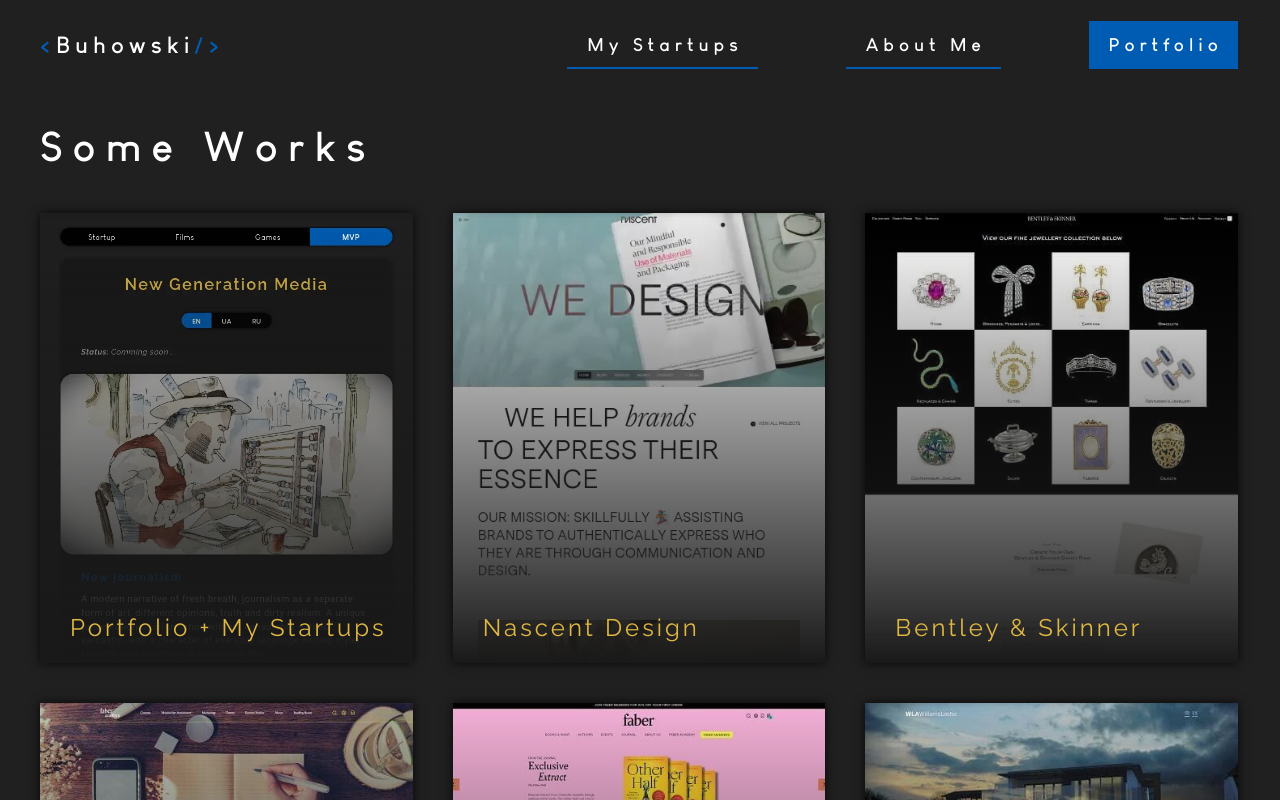
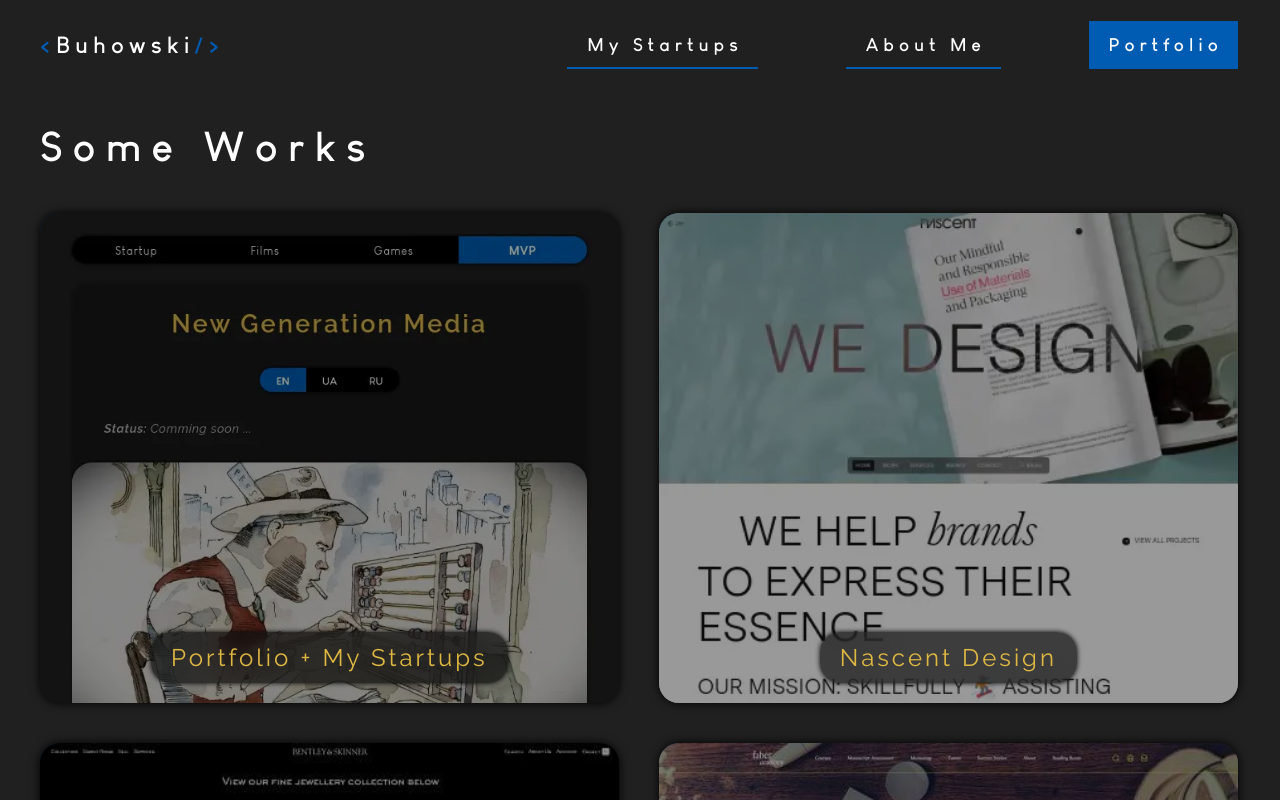
Before and after one commit to buhowski/react-typescript, a React (Create React App) app: page /projects in a window 1280 px wide. Built offline with nearby package versions, Linux system fonts and the light colour scheme.

Commit message:
redesign projects page

```diff
--- a/src/components/PopupContacts.tsx
+++ b/src/components/PopupContacts.tsx
@@ -8,20 +8,23 @@ const dataContacts = [
 		url: urlTelegram,
 		linkTitle: 'Write To Me',
 	},
+
 	{
-		name: 'Email: ',
-		url: urlEmail,
-		linkTitle: 'a.tsiomakh@gmail.com',
+		name: 'Instagram: ',
+		url: urlInstagram,
+		linkTitle: 'buhowski',
 	},
+
 	{
 		name: 'LinkedIn: ',
 		url: urlLinkedIn,
 		linkTitle: 'Olexander Tsiomakh',
 	},
+
 	{
-		name: 'Instagram: ',
-		url: urlInstagram,
-		linkTitle: 'buhowski',
+		name: 'Email: ',
+		url: urlEmail,
+		linkTitle: 'a.tsiomakh@gmail.com',
 	},
 ];
 
--- a/src/pages/projects/Projects.scss
+++ b/src/pages/projects/Projects.scss
@@ -14,17 +14,13 @@
 	position: relative;
 	z-index: 0;
 	width: calc(100% / 3 - 80px / 3);
-	height: 450px;
+	height: 490px;
 	flex-shrink: 0;
 	margin-right: 40px;
 	margin-bottom: 40px;
 
-	@include tablet {
+	@include tabletBig {
 		width: calc(100% / 2 - 20px);
-
-		&:nth-child(2n) {
-			margin-right: 0;
-		}
 	}
 
 	@include tabletSmall {
@@ -35,7 +31,7 @@
 	&:nth-child(3n) {
 		margin-right: 0;
 
-		@include tablet {
+		@include tabletBig {
 			margin-right: 40px;
 		}
 
@@ -44,14 +40,20 @@
 		}
 	}
 
+	&:nth-child(2n) {
+		@include tabletBig {
+			margin-right: 0;
+		}
+	}
+
 	&:hover {
 		> .project__before {
-			transform: translate(18px, 8px);
+			transform: translate(20px, 10px);
 			height: 100%;
 			width: 100%;
 
 			@include mobile {
-				transform: translate(15px, 5px);
+				transform: translate(0, 15px);
 			}
 		}
 
@@ -59,15 +61,30 @@
 			box-shadow: 10px 10px 10px rgba($color: $black, $alpha: 0.8);
 			animation-play-state: running;
 			transform: translateY(-10px);
+
+			&::before {
+				backdrop-filter: brightness(0.8);
+			}
+
+			@include mobile {
+				box-shadow: 0 10px 10px rgba($color: $black, $alpha: 0.8);
+			}
 		}
 
-		.project-name span {
-			animation: LowLine 0.4s infinite;
+		.project-name {
+			min-width: calc(100% - 40px);
+
+			@include mobile {
+				min-width: calc(100% - 20px);
+			}
+
+			span {
+				animation: LowLine 0.4s infinite;
+			}
 		}
 
 		.project__skills {
-			transform: translateY(0) translateZ(2px);
-			z-index: 3;
+			opacity: 1;
 		}
 	}
 
@@ -80,52 +97,68 @@
 		height: calc(100% - 5px);
 		background: $blue-main;
 		transition: 0.3s ease 0.2s;
+		border-radius: 20px;
 	}
 
 	&__bg {
 		position: relative;
 		z-index: 1;
 		height: 100%;
-		justify-content: flex-end;
-		flex-direction: column;
 		background-color: $darken;
 		background-repeat: no-repeat;
 		background-size: cover;
 		background-position: 50% 0;
-		box-shadow: 0 0 10px rgba($color: $black, $alpha: 0.8);
+		box-shadow: 0 0 10px rgba($color: $black, $alpha: 1);
 		animation: bgPosition 5s ease-in-out alternate infinite;
 		animation-play-state: paused;
 		transform: translateY(0);
+		border-radius: 20px;
+		overflow: hidden;
 		transition: 0.3s ease;
-		overflow: hidden;
+
+		&::before {
+			content: '';
+			display: block;
+			width: 100%;
+			height: 100%;
+			position: absolute;
+			top: 0;
+			left: 0;
+			backdrop-filter: brightness(0.6);
+			z-index: -1;
+			transition: 0.3s;
+		}
 	}
 }
 
 .project-link {
 	width: 100%;
 	height: 100%;
-	background: linear-gradient(0deg, $darker, transparent);
-	transform: translateZ(1px);
-	transition: 0.3s ease;
-}
-
-.project-container {
-	width: 100%;
-	height: 100%;
 	display: flex;
 	align-items: flex-end;
+	justify-content: center;
 }
 
 .project-name {
 	color: $starYellow;
 	font-family: $Raleway;
+	background-color: rgba($color: $black, $alpha: 0.6);
+	backdrop-filter: blur(20px);
+	box-shadow: 0 0 5px rgba($color: $black, $alpha: 1);
 	font-size: 24px;
 	letter-spacing: 3px;
-	padding-bottom: 20px;
-	padding-left: 30px;
+	padding: 10px 20px;
+	padding-right: 5px;
+	margin-bottom: 20px;
+	min-width: 10px;
+	text-align: center;
+	border-radius: 20px;
+	transition: 0.2s;
 
 	@include mobile {
-		padding: 15px;
+		margin-bottom: 10px;
+		padding: 10px 15px;
+		padding-right: 0;
 	}
 
 	span {
@@ -135,21 +168,22 @@
 
 .project__skills {
 	position: absolute;
-	background-color: rgba($color: $darker, $alpha: 0.96);
-	box-shadow: 0 5px 10px rgba($color: $darker, $alpha: 1);
-	top: -1px;
-	left: 18px;
-	width: calc(100% - 36px);
-	padding: 12px 15px;
-	z-index: -3;
-	transform: translateY(calc(-100% - 10px)) translateZ(-10px);
-	transition: transform 0.3s ease 0.2s;
+	background-color: rgba($color: $black, $alpha: 0.6);
+	backdrop-filter: blur(20px);
+	box-shadow: 0 0 5px rgba($color: $black, $alpha: 1);
+	border-radius: 20px;
+	top: 18px;
+	left: 20px;
+	width: calc(100% - 40px);
+	padding: 20px;
+	opacity: 0;
+	transition: opacity 0.2s;
 
-	@include tabletBig {
-		padding-left: 10px;
-		padding-right: 10px;
-		left: 0;
-		width: 100%;
+	@include mobile {
+		padding: 15px;
+		top: 10px;
+		left: 10px;
+		width: calc(100% - 20px);
 	}
 
 	&-p {
@@ -164,7 +198,7 @@
 	&-action {
 		display: flex;
 		align-items: flex-end;
-		margin-bottom: 10px;
+		margin-bottom: 15px;
 		color: $snow;
 
 		.nav-link {
@@ -199,10 +233,11 @@
 
 		span {
 			display: inline-block;
-			margin-right: 10px;
-			margin-top: 10px;
+			margin-right: 12px;
+			margin-top: 12px;
 			background-color: rgba($color: $black, $alpha: 0.6);
-			padding: 5px 10px 3px;
+			padding: 7px 15px 4px;
+			border-radius: 20px;
 		}
 	}
 }
--- a/src/pages/projects/Projects.tsx
+++ b/src/pages/projects/Projects.tsx
@@ -18,12 +18,10 @@ const Projects = () => {
 									target='_blank'
 									rel='noopener noreferrer'
 								>
-									<div className='project-container'>
-										<div className='project-name'>
-											{name}
-											<span>_</span>
-										</div>
-									</div>
+									<p className='project-name'>
+										{name}
+										<span>_</span>
+									</p>
 								</a>
 
 								{skills || desk ? (
--- a/src/styles/animation.scss
+++ b/src/styles/animation.scss
@@ -44,9 +44,9 @@
 	5% {
 		background-position-y: 0;
 	}
-	50% {
-		background-position-y: 50%;
-	}
+	// 50% {
+	// 	background-position-y: 50%;
+	// }
 	95% {
 		background-position-y: 100%;
 	}
```
